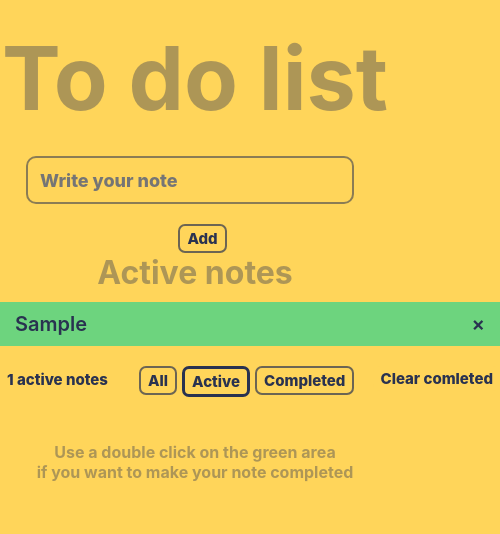
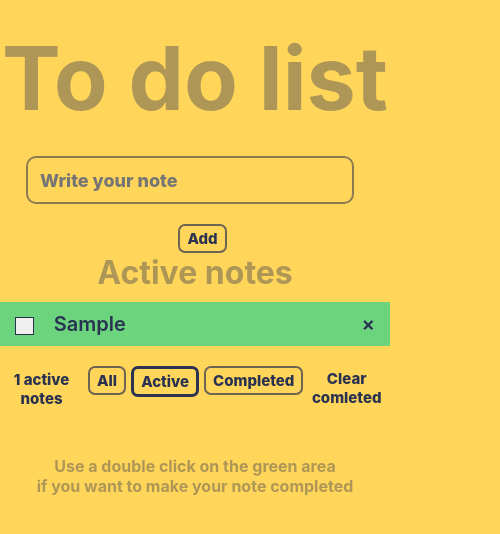
Before and after one commit to Bond1q/todo-react, a React (Create React App) app: page /active in a window 390 px wide. Both pictures are taken after typing "Sample" into the empty fields and a click on the button "Add". Shown: the top 534 px of the page, 500 px wide, since content can reach past the window. Built offline with nearby package versions, Linux system fonts and the light colour scheme.

Commit message:
css changes

```diff
--- a/src/Components/Navbar/Navbar.module.css
+++ b/src/Components/Navbar/Navbar.module.css
@@ -102,3 +102,16 @@
 .active button{
 	border: 3px solid #293250;;
 }
+
+
+ @media screen and (max-width: 479px) {
+	 body{
+		 overflow-x: hidden;
+	 }
+	 .mainFlexRow{
+
+		width: 100%;
+
+
+	}
+	}
--- a/src/Components/Notes/Note/Note.jsx
+++ b/src/Components/Notes/Note/Note.jsx
@@ -6,8 +6,11 @@ const Note = ({ noteText, id, deleteNote, toggleCompletedNote, isNoteCompleted }
 	return (
 		<div className={styles.note}>
 			<div onDoubleClick={() => toggleCompletedNote(id)} className={isNoteCompleted ? styles.completed : undefined + " " + styles.noteEffect}>
-				{noteText}  <span onClick={() => deleteNote(id)}>×</span>
+				<button onClick={() => toggleCompletedNote(id)} className={isNoteCompleted ? styles.toComplete : styles.noDisplay}>✔️</button>
+				<button onClick={() => toggleCompletedNote(id)} className={isNoteCompleted ? styles.noDisplay : styles.inviz}> </button> {noteText}
+				<span className={styles.toDelete} onClick={() => deleteNote(id)}>×</span>
 			</div>
+
 		</div>
 	)
 }
--- a/src/Components/Notes/Note/Note.module.css
+++ b/src/Components/Notes/Note/Note.module.css
@@ -32,9 +32,66 @@
 	transition: color 0.4s
 }
 
-span{
+.toDelete {
 	float: right;
 	margin-right: 15px;
 	cursor: pointer;
 	transition:  0.4s
 }
+
+/* .toComplete{
+	margin-right: 15px;
+	padding: 5px;
+	vertical-align: middle;
+	border: none;
+	outline: none;
+	border: 1px solid #293250;
+
+} */
+
+.toComplete{
+	color: #293250;
+	font-size: 8px;
+	margin-right: 15px;
+	vertical-align: middle;
+	padding: 2px 3px;
+	border: none;
+	outline: none;
+	border: 1px solid #293250;
+
+}
+.inviz{
+	color: #293250;
+	font-size: 8px;
+	margin-right: 15px;
+	vertical-align: middle;
+	padding: 8px 8.35px;
+	border: none;
+	outline: none;
+	border: 1px solid #293250;
+
+}
+
+.noDisplay{
+	display: none;
+}
+
+
+.toComplete button{
+	border: none;
+	outline: none;
+
+}
+
+
+ @media screen and (max-width: 479px) {
+	 body{
+		 overflow-x: hidden;
+	 }
+	 .note{
+
+		width:100% ;
+
+
+	}
+	}
```
